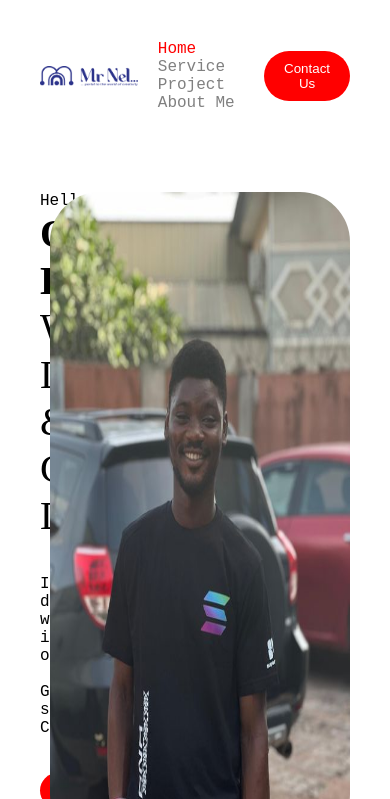
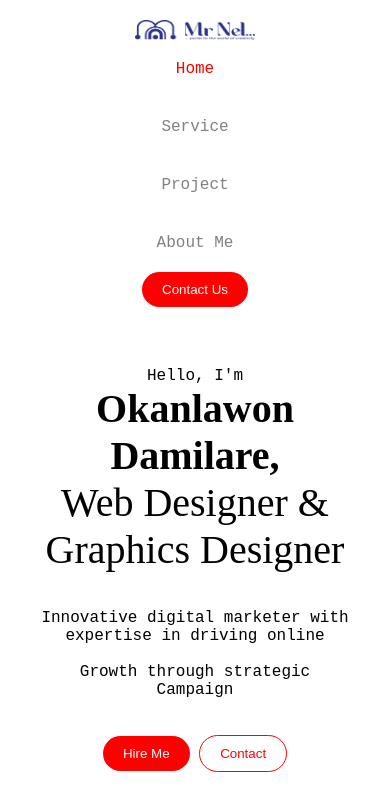
Before and after one commit to ayomideayorinde/dreyportfolio, a plain HTML site: page index.html in a window 390 px wide. Shown: the top 799 px of the page. Drawn offline with Linux system fonts and the light colour scheme.

Commit message:
Update style.css

```diff
--- a/style.css
+++ b/style.css
@@ -28,6 +28,17 @@ body {
 }
 .navBar a.active {
     color: red;
+}
+@media only screen and (max-width: 768px) {
+    .navBar {
+        flex-direction: column;
+        margin: 20px;
+    }
+    .navBar a {
+        padding: 20px;
+        display: block;
+        text-align: center;
+    }
 }
 .logo {
     width: 120px;
@@ -73,3 +84,18 @@ p {
     font-size: 40px;
     font-weight: 400;
 }
+
+@media only screen and (max-width: 768px) {
+    .container {
+        flex-direction: column;
+    }
+    .cont-left {
+        width: 100%;
+        text-align: center;
+    }
+    .cont-right {
+        width: 100%;
+        justify-content: center;
+        margin-top: 30px;
+    }
+}
```
